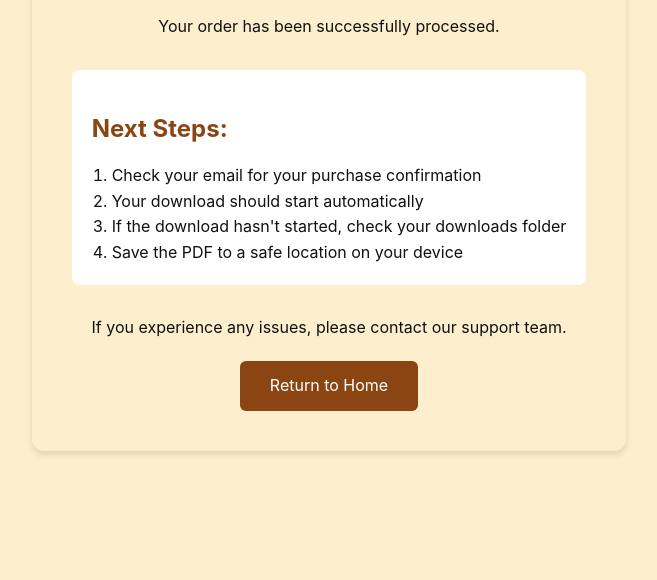
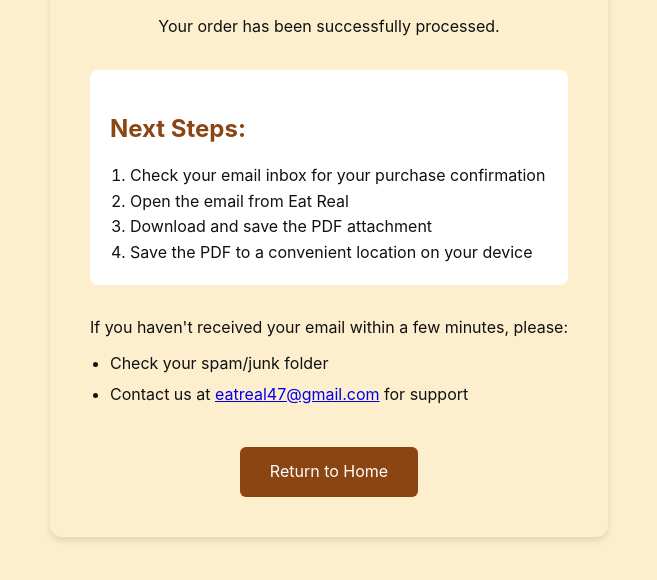
Before and after one commit to EatReal/EatReal, a website: page thanks.html in a window 1280 px wide. Shown: the part 294-874 px from the top of the page, without its empty margins (311-968 px from the left). Before the commit the page ends 835 px from the top, so only its background shows below. Drawn offline with Linux system fonts and the light colour scheme.

Commit message:
Final updates: Fix email sender name, add logo, update thank you page text and styling

```diff
--- a/thanks.html
+++ b/thanks.html
@@ -60,6 +60,25 @@
             color: #4CAF50;
             margin-bottom: 20px;
         }
+
+        .support-info {
+            text-align: left;
+            margin: 20px 0;
+        }
+
+        .support-info p {
+            margin-bottom: 10px;
+        }
+
+        .support-info ul {
+            list-style-type: disc;
+            margin: 0;
+            padding-left: 20px;
+        }
+
+        .support-info li {
+            margin-bottom: 5px;
+        }
     </style>
 </head>
 <body>
@@ -71,14 +90,20 @@
         <div class="instructions">
             <h2>Next Steps:</h2>
             <ol>
-                <li>Check your email for your purchase confirmation</li>
-                <li>Your download should start automatically</li>
-                <li>If the download hasn't started, check your downloads folder</li>
-                <li>Save the PDF to a safe location on your device</li>
+                <li>Check your email inbox for your purchase confirmation</li>
+                <li>Open the email from Eat Real</li>
+                <li>Download and save the PDF attachment</li>
+                <li>Save the PDF to a convenient location on your device</li>
             </ol>
         </div>
 
-        <p>If you experience any issues, please contact our support team.</p>
+        <div class="support-info">
+            <p>If you haven't received your email within a few minutes, please:</p>
+            <ul>
+                <li>Check your spam/junk folder</li>
+                <li>Contact us at <a href="mailto:eatreal47@gmail.com">eatreal47@gmail.com</a> for support</li>
+            </ul>
+        </div>
 
         <a href="index.html" class="home-button">Return to Home</a>
     </div>
```
